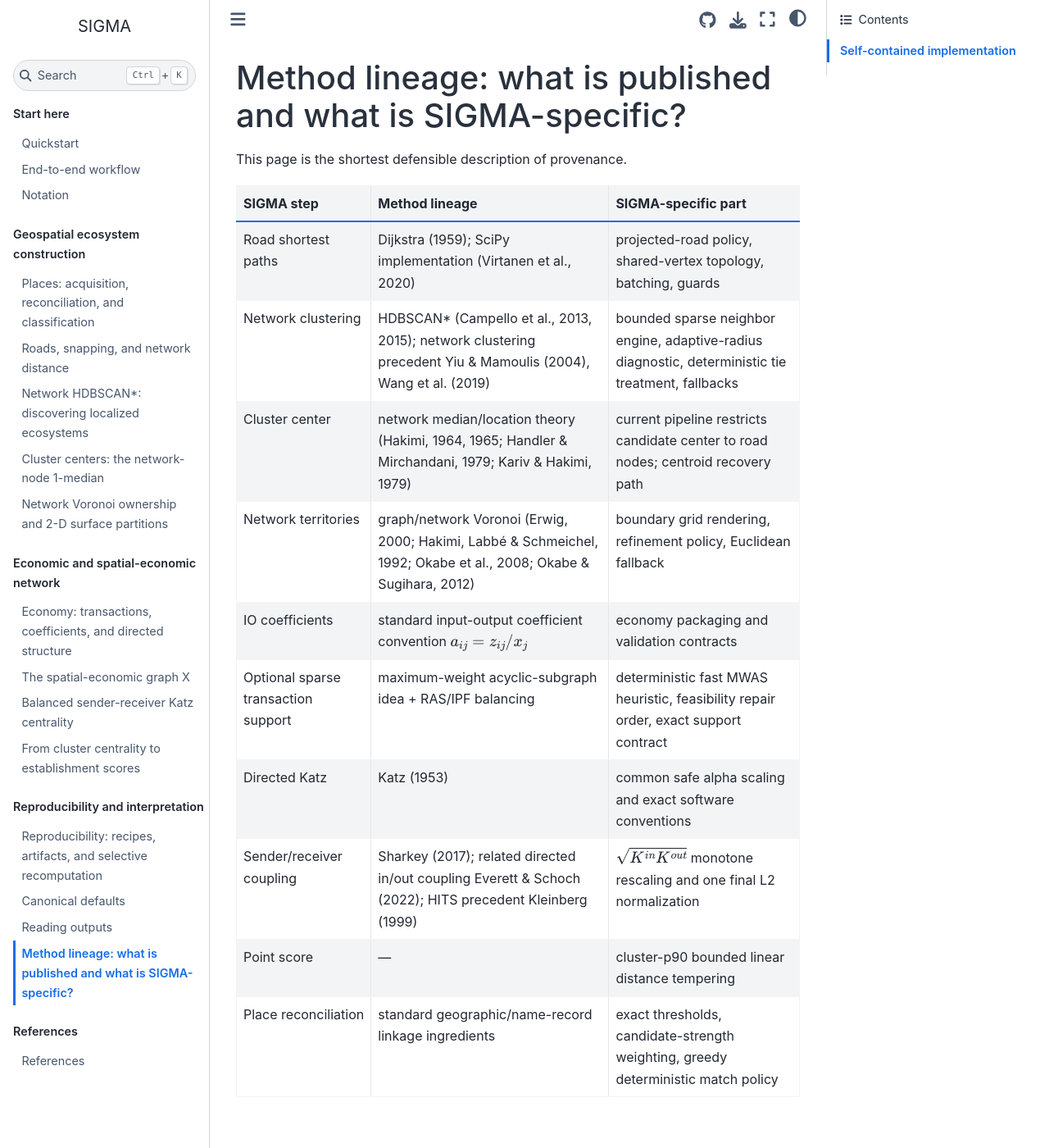
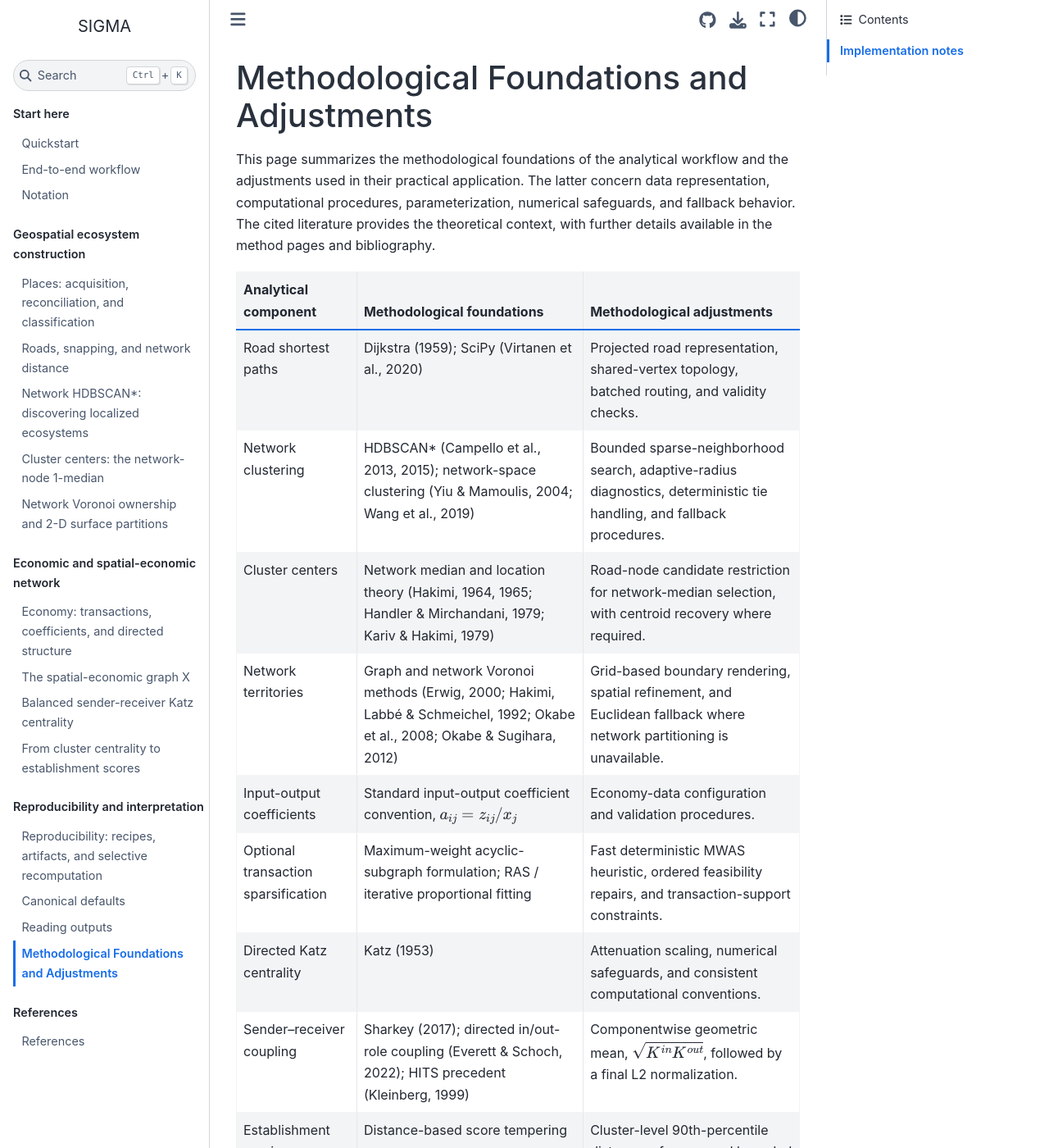
Before and after one commit to projectsigma/sigma, a Jupyter Book: the page built from docs/book/content/reference/method_lineage.md, in a window 1280 px wide and 1400 px high. Shown: the whole window at 82% size. Built offline with Jupyter Book 1.0.4 settings and Sphinx 7.4.7 and the Sphinx Book theme 1.1.4, drawn with Linux system fonts in a browser that asks for light colours; some of the changed text lies outside the part shown.

Commit message:
Refine methodological foundations and adjustments documentation

```diff
--- a/docs/book/content/reference/method_lineage.md
+++ b/docs/book/content/reference/method_lineage.md
@@ -1,20 +1,20 @@
-# Method lineage: what is published and what is SIGMA-specific?
+# Methodological Foundations and Adjustments
 
-This page is the shortest defensible description of provenance.
+This page summarizes the methodological foundations of the analytical workflow and the adjustments used in their practical application. The latter concern data representation, computational procedures, parameterization, numerical safeguards, and fallback behavior. The cited literature provides the theoretical context, with further details available in the method pages and bibliography.
 
-| SIGMA step | Method lineage | SIGMA-specific part |
+| Analytical component | Methodological foundations | Methodological adjustments |
 |---|---|---|
-| Road shortest paths | Dijkstra (1959); SciPy implementation (Virtanen et al., 2020) | projected-road policy, shared-vertex topology, batching, guards |
-| Network clustering | HDBSCAN* (Campello et al., 2013, 2015); network clustering precedent Yiu & Mamoulis (2004), Wang et al. (2019) | bounded sparse neighbor engine, adaptive-radius diagnostic, deterministic tie treatment, fallbacks |
-| Cluster center | network median/location theory (Hakimi, 1964, 1965; Handler & Mirchandani, 1979; Kariv & Hakimi, 1979) | current pipeline restricts candidate center to road nodes; centroid recovery path |
-| Network territories | graph/network Voronoi (Erwig, 2000; Hakimi, Labbé & Schmeichel, 1992; Okabe et al., 2008; Okabe & Sugihara, 2012) | boundary grid rendering, refinement policy, Euclidean fallback |
-| IO coefficients | standard input-output coefficient convention $a_{ij}=z_{ij}/x_j$ | economy packaging and validation contracts |
-| Optional sparse transaction support | maximum-weight acyclic-subgraph idea + RAS/IPF balancing | deterministic fast MWAS heuristic, feasibility repair order, exact support contract |
-| Directed Katz | Katz (1953) | common safe alpha scaling and exact software conventions |
-| Sender/receiver coupling | Sharkey (2017); related directed in/out coupling Everett & Schoch (2022); HITS precedent Kleinberg (1999) | $\sqrt{K^{in}K^{out}}$ monotone rescaling and one final L2 normalization |
-| Point score | — | cluster-p90 bounded linear distance tempering |
-| Place reconciliation | standard geographic/name-record linkage ingredients | exact thresholds, candidate-strength weighting, greedy deterministic match policy |
+| Road shortest paths | Dijkstra (1959); SciPy (Virtanen et al., 2020) | Projected road representation, shared-vertex topology, batched routing, and validity checks. |
+| Network clustering | HDBSCAN* (Campello et al., 2013, 2015); network-space clustering (Yiu & Mamoulis, 2004; Wang et al., 2019) | Bounded sparse-neighborhood search, adaptive-radius diagnostics, deterministic tie handling, and fallback procedures. |
+| Cluster centers | Network median and location theory (Hakimi, 1964, 1965; Handler & Mirchandani, 1979; Kariv & Hakimi, 1979) | Road-node candidate restriction for network-median selection, with centroid recovery where required. |
+| Network territories | Graph and network Voronoi methods (Erwig, 2000; Hakimi, Labbé & Schmeichel, 1992; Okabe et al., 2008; Okabe & Sugihara, 2012) | Grid-based boundary rendering, spatial refinement, and Euclidean fallback where network partitioning is unavailable. |
+| Input-output coefficients | Standard input-output coefficient convention, $a_{ij}=z_{ij}/x_j$ | Economy-data configuration and validation procedures. |
+| Optional transaction sparsification | Maximum-weight acyclic-subgraph formulation; RAS / iterative proportional fitting | Fast deterministic MWAS heuristic, ordered feasibility repairs, and transaction-support constraints. |
+| Directed Katz centrality | Katz (1953) | Attenuation scaling, numerical safeguards, and consistent computational conventions. |
+| Sender–receiver coupling | Sharkey (2017); directed in/out-role coupling (Everett & Schoch, 2022); HITS precedent (Kleinberg, 1999) | Componentwise geometric mean, $\sqrt{K^{in}K^{out}}$, followed by a final L2 normalization. |
+| Establishment scoring | Distance-based score tempering | Cluster-level 90th-percentile distance reference and bounded linear distance tempering. |
+| Place reconciliation | Geographic and name-based record-linkage methods | Matching thresholds, candidate-evidence weighting, and deterministic greedy matching. |
 
-## Self-contained implementation
+## Implementation notes
 
-SIGMA implements the required methods internally. Methodological attribution is to the published literature cited in the table above and in the bibliography. No external reference repository is required by the runtime or by the methodological specification.
+The table is a concise reference to the methods and computational settings used in the workflow. Detailed method pages and canonical defaults describe the applicable conventions and parameter settings. Computational adjustments can be reviewed or revised according to data characteristics and analytical requirements.
```
Also changed, not shown: docs/book/content/reference/references.md (+3 -3 lines).
